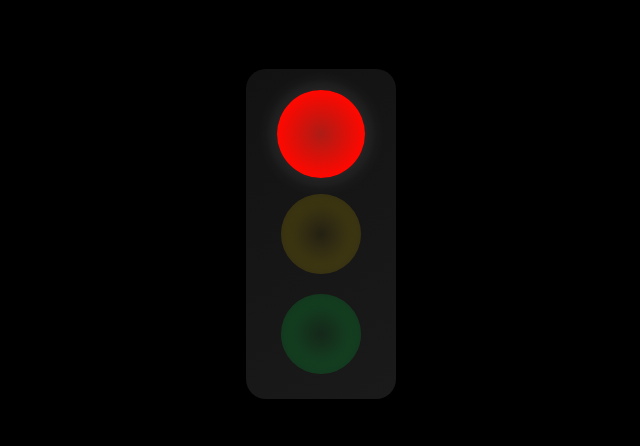
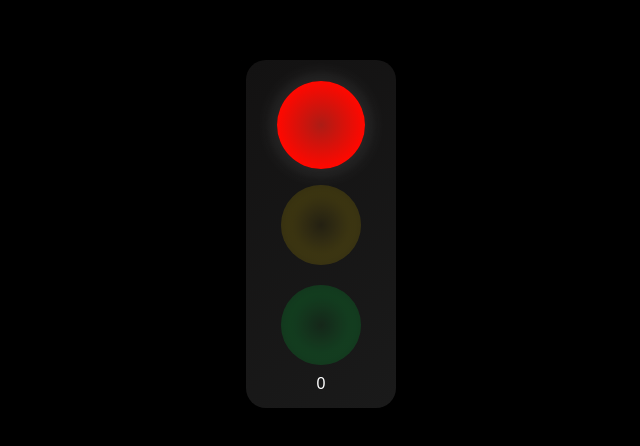
Before and after one commit to noip3050/t, a plain HTML site: page index.html in a window 1280 px wide. Shown: the part 166-612 px from the top of the page, without its empty margins (319-959 px from the left). Drawn offline with Linux system fonts and the light colour scheme.

Commit message:
Update index.html

```diff
--- a/index.html
+++ b/index.html
@@ -11,17 +11,7 @@
         <div id="red" class="light red"></div>
         <div id="yellow" class="light yellow"></div>
         <div id="green" class="light green"></div>
-
-
-
-
-
-
-
-
-
-
-
+        <div id="countdown" class="countdown">0</div> <!-- عداد تنازلي -->
     </div>
     <script src="script.js"></script>
 </body>
```
